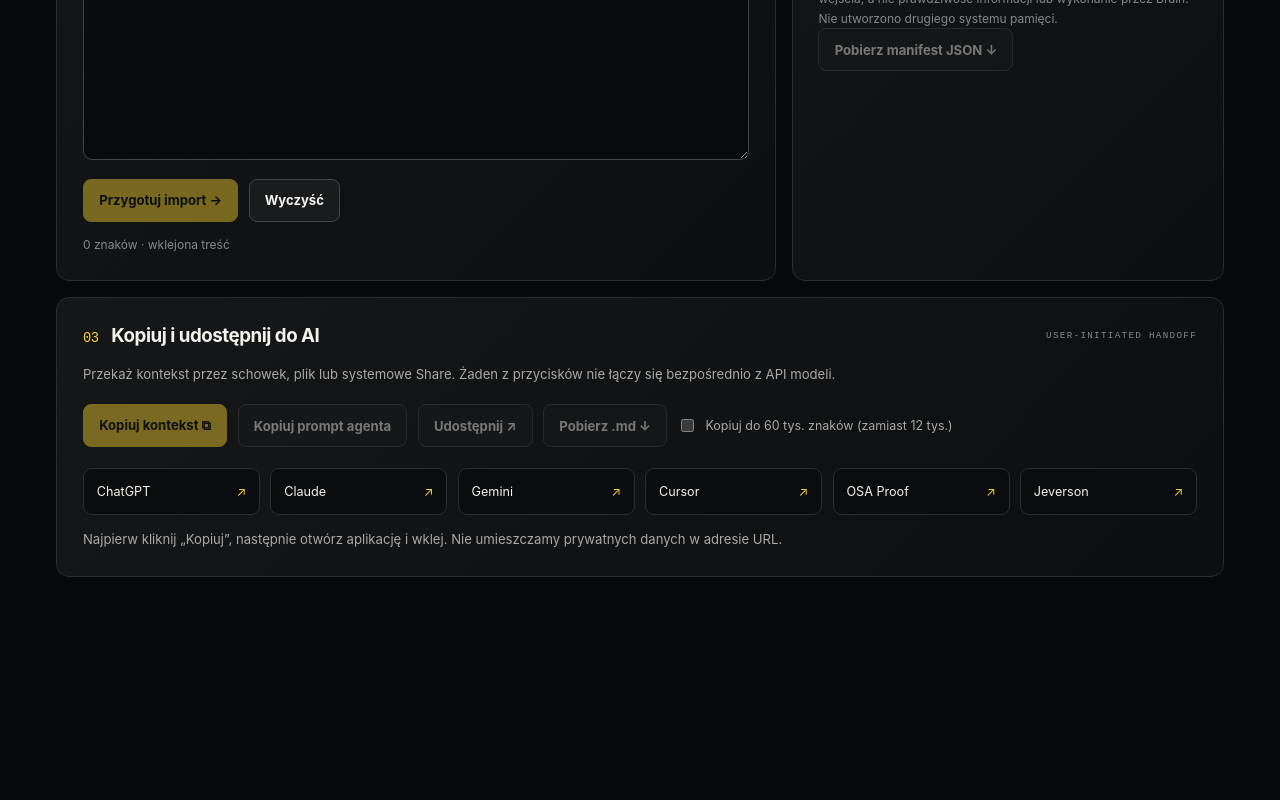
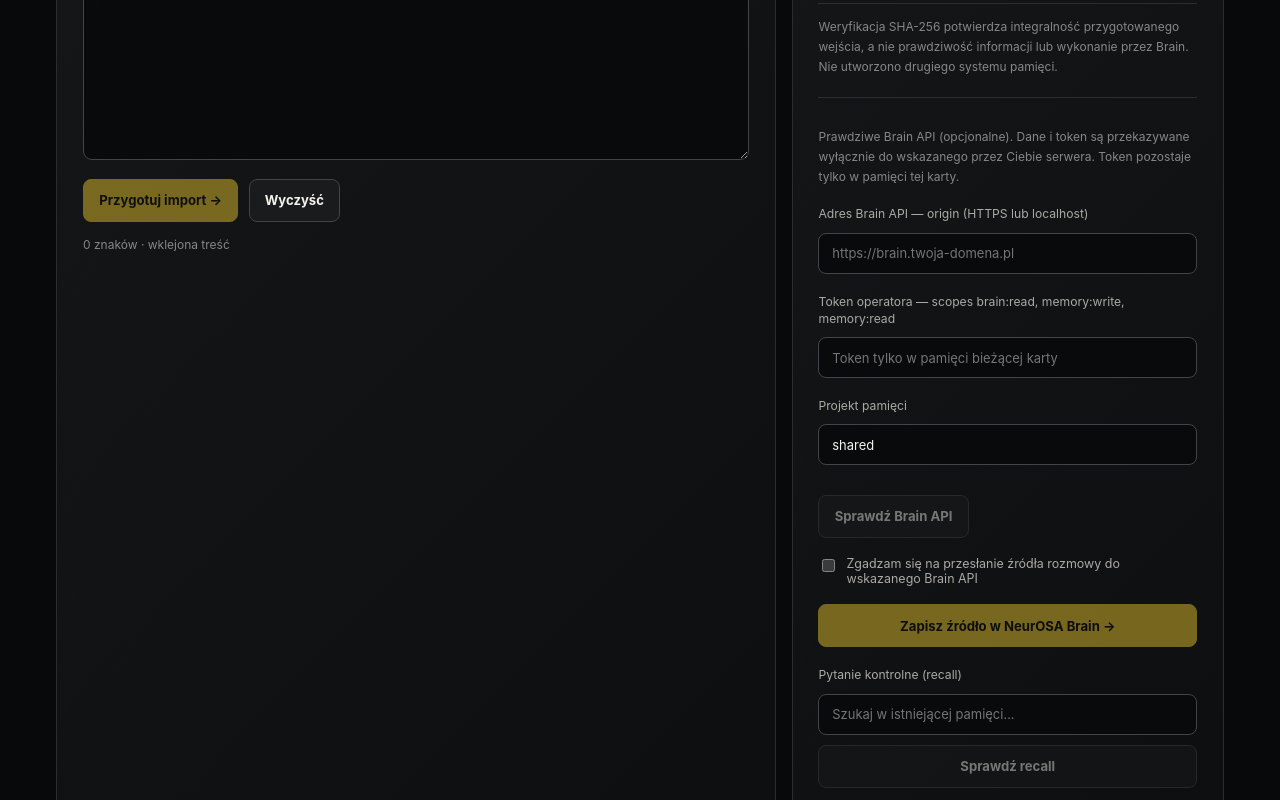
Before and after one commit to HazEOskA/neurosa-human-brain, a Next.js app in the folder apps/brain-web/: page /memory/contextual-export in a window 1280 px wide. Shown: the part 1140-1940 px from the top of the page. Before the commit the page ends 1860 px from the top, so only its background shows below. Built offline with nearby package versions, Linux system fonts and the light colour scheme.

Commit message:
feat(neurosa): opt-in authenticated Brain API observe and recall handoff

```diff
--- a/apps/brain-web/app/osa-hive.css
+++ b/apps/brain-web/app/osa-hive.css
@@ -130,3 +130,10 @@
 }
 @media(max-width:360px){.hive-ecosystem-grid{grid-template-columns:minmax(0,1fr)}.hive-header-right{margin-left:0}}
 @media(prefers-reduced-motion:reduce){.hive-header *{scroll-behavior:auto;animation:none!important;transition:none!important}}
+
+/* Explicit authenticated Brain API opt-in; no direct upload before user approval. */
+.hive-brain-config {display:grid;gap:.64rem;margin:1.3rem 0 1rem;padding:1rem 0;border-top:1px solid var(--h-line)}
+.hive-brain-config>label:not(.hive-switch){color:#aaa9a5;font-size:.76rem;line-height:1.4;margin-top:.55rem}
+.hive-brain-config>input{min-width:0;width:100%;background:#090a0c;color:var(--h-ink);border:1px solid var(--h-line-strong);border-radius:8px;padding:.72rem .8rem;font-size:.81rem;outline-color:var(--h-yellow)}
+.hive-brain-config>.hive-primary,.hive-brain-config>.hive-quiet{width:100%}
+.hive-brain-consent{align-items:flex-start;margin:.5rem 0}
--- a/apps/brain-web/components/contextual-memory-bridge.tsx
+++ b/apps/brain-web/components/contextual-memory-bridge.tsx
@@ -11,6 +11,40 @@
 };
 
 const MAX_BYTES = 6 * 1024 * 1024;
+
+type BrainStatusResponse = { brainId?: string; status?: string; ledgerValid?: boolean };
+
+function canonicalBrainOrigin(raw: string): string {
+  const value = new URL(raw.trim());
+  if (value.protocol !== "https:" && !(value.protocol === "http:" && ["localhost", "127.0.0.1", "[::1]"].includes(value.hostname))) {
+    throw new Error("Brain API wymaga HTTPS; HTTP dozwolone tylko dla localhost.");
+  }
+  if (value.username || value.password || value.hash || value.search || (value.pathname !== "/" && value.pathname !== "")) {
+    throw new Error("Wpisz wyłącznie origin Brain API, bez ścieżki, loginu i parametrów.");
+  }
+  return value.origin;
+}
+
+async function callBrain<T>(origin: string, token: string, path: string, body?: unknown): Promise<T> {
+  const options: RequestInit = {
+    method: body === undefined ? "GET" : "POST",
+    headers: {
+      authorization: "Bearer " + token,
+      ...(body === undefined ? {} : { "content-type": "application/json" }),
+    },
+    cache: "no-store",
+    ...(body === undefined ? {} : { body: JSON.stringify(body) }),
+  };
+  let response: Response;
+  try {
+    response = await fetch(origin + path, options);
+  } catch {
+    throw new Error("Nie można połączyć się z Brain API. Sprawdź adres HTTPS, CORS oraz dostęp do sieci.");
+  }
+  if (!response.ok) throw new Error("Brain API odrzuciło żądanie (HTTP " + response.status + "). Sprawdź scope i token.");
+  return (await response.json()) as T;
+}
+
 const destinations = [
   { name: "ChatGPT", url: "https://chatgpt.com/" },
   { name: "Claude", url: "https://claude.ai/new" },
@@ -58,6 +92,13 @@
   const [message, setMessage] = useState("Dane zostają w tej przeglądarce. Połączenie z Brain API nie jest aktywne.");
   const [busy, setBusy] = useState(false);
   const [longCopy, setLongCopy] = useState(false);
+  const [brainBase, setBrainBase] = useState("");
+  const [brainToken, setBrainToken] = useState("");
+  const [brainProject, setBrainProject] = useState("shared");
+  const [brainReady, setBrainReady] = useState<{ origin: string; brainId: string } | null>(null);
+  const [uploadConsent, setUploadConsent] = useState(false);
+  const [recallQuery, setRecallQuery] = useState("");
+  const [brainWriteStatus, setBrainWriteStatus] = useState("NOT SENT");
   const fileRef = useRef<HTMLInputElement>(null);
 
   async function importFile(event: ChangeEvent<HTMLInputElement>) {
@@ -98,6 +139,68 @@
     if (!navigator.clipboard?.writeText) throw new Error("Schowek niedostępny. Otwórz stronę przez HTTPS lub localhost.");
     await navigator.clipboard.writeText(text);
   }
+
+  async function testBrainConnection(): Promise<void> {
+    if (busy) return;
+    setBusy(true);
+    setBrainReady(null);
+    try {
+      if (!brainToken.trim()) throw new Error("Wpisz token NeurOSA. Nie zapisujemy go w przeglądarce.");
+      const origin = canonicalBrainOrigin(brainBase);
+      const result = await callBrain<BrainStatusResponse>(origin, brainToken, "/api/v1/brain/status");
+      if (typeof result.brainId !== "string" || !result.brainId.trim()) {
+        throw new Error("Status Brain API nie zawiera brainId — brak dowodu połączenia.");
+      }
+      setBrainReady({ origin, brainId: result.brainId });
+      setMessage("Połączenie potwierdzone: " + result.brainId + ". Nie wysłano danych rozmów.");
+    } catch (e) {
+      setMessage(e instanceof Error ? e.message : "Brain API: błąd połączenia.");
+    } finally {
+      setBusy(false);
+    }
+  }
+
+  async function storeInBrain(): Promise<void> {
+    if (!uploadConsent) { setMessage("Zaznacz zgodę na przesłanie przygotowanych danych do NeurOSA Brain."); return; }
+    if (!brainReady || !brainToken) { setMessage("Najpierw potwierdź połączenie z Brain API."); return; }
+    await action(async (data) => {
+      if (data.content.length > 900000) throw new Error("Brain API obsługuje maksymalnie 900 000 znaków jednego dokumentu.");
+      const projectId = brainProject.trim();
+      if (!projectId || projectId.length > 200) throw new Error("Identyfikator projektu musi mieć 1–200 znaków.");
+      const result = await callBrain<{ status?: string; deduplicated?: boolean }>(
+        brainReady.origin, brainToken, "/api/v1/brain/observe", {
+          title: (filename || "OSA HIVE context " + data.source.sha256.slice(0, 12)).slice(0, 500),
+          content: data.content,
+          kind: "observation",
+          projectId,
+          source: { type: "CHAT_EXPORT", id: "osa-hive:" + data.source.sha256, version: data.source.sha256 },
+          idempotencyKey: "osa-hive-" + data.source.sha256,
+        }
+      );
+      if (result.status !== "ZAPAMIĘTANO") throw new Error("Brain API odpowiedziało, ale nie potwierdziło przyjęcia pamięci.");
+      setBrainWriteStatus(result.deduplicated ? "ALREADY STORED" : "ACKNOWLEDGED");
+      setMessage("Brain API potwierdziło " + (result.deduplicated ? "wcześniejszy zapis" : "zapis obserwacji") + ". Nie oznacza to kompilacji grafu.");
+    });
+  }
+
+  async function verifyRecall(): Promise<void> {
+    if (!brainReady || !brainToken) { setMessage("Najpierw połącz się z NeurOSA Brain API."); return; }
+    if (busy) return;
+    setBusy(true);
+    try {
+      if (!recallQuery.trim()) throw new Error("Wpisz zapytanie testowe dla recall.");
+      const result = await callBrain<{ memories?: unknown[] }>(
+        brainReady.origin, brainToken, "/api/v1/brain/recall", {
+          query: recallQuery.trim().slice(0, 500),
+          limit: 5,
+        }
+      );
+      if (!Array.isArray(result.memories)) throw new Error("Brain API nie zwróciło poprawnego pola memories.");
+      setMessage("Recall wykonany przez Brain API. Liczba rekordów: " + result.memories.length + ". Wynik nie ocenia prawdziwości treści.");
+    } catch (e) { setMessage(e instanceof Error ? e.message : "Recall nie powiódł się."); }
+    finally { setBusy(false); }
+  }
+
   const copyLimit = longCopy ? 60000 : 12000;
   return (
     <main className="hive-page">
@@ -135,12 +238,39 @@
           </div>
           <div className="hive-panel hive-status-panel">
             <div className="hive-section-head"><h2><b>02</b> Status połączenia</h2><small>CLAIM ≠ PROOF</small></div>
-            <div className="hive-status-row"><span>NeurOSA Brain API</span><strong>NOT CONNECTED</strong></div>
+            <div className="hive-status-row"><span>NeurOSA Brain API</span><strong>{brainReady ? "CONNECTED / " + brainReady.brainId : "NOT CONNECTED"}</strong></div>
             <div className="hive-status-row"><span>Źródło</span><strong>{prepared ? "PREPARED" : "NOT PREPARED"}</strong></div>
             <div className="hive-status-row"><span>Semantic compile</span><strong>NOT IMPLEMENTED HERE</strong></div>
-            <div className="hive-status-row"><span>Graph / recall</span><strong>NOT TESTED</strong></div>
+            <div className="hive-status-row"><span>Graph compile</span><strong>NOT IMPLEMENTED HERE</strong></div>
+            <div className="hive-status-row"><span>Brain write</span><strong>{brainWriteStatus}</strong></div>
             <p className="hive-note">Weryfikacja SHA-256 potwierdza integralność przygotowanego wejścia, a nie prawdziwość informacji lub wykonanie przez Brain. Nie utworzono drugiego systemu pamięci.</p>
             {prepared && <code className="hive-sha">{prepared.source.sha256}</code>}
+
+            <div className="hive-brain-config">
+              <p className="hive-note">Prawdziwe Brain API (opcjonalne). Dane i token są przekazywane wyłącznie do wskazanego przez Ciebie serwera. Token pozostaje tylko w pamięci tej karty.</p>
+              <label htmlFor="brain-origin">Adres Brain API — origin (HTTPS lub localhost)</label>
+              <input id="brain-origin" type="url" placeholder="https://brain.twoja-domena.pl" value={brainBase} autoComplete="off" spellCheck={false}
+                onChange={(event) => { setBrainBase(event.target.value); setBrainReady(null); }} />
+              <label htmlFor="brain-token">Token operatora — scopes brain:read, memory:write, memory:read</label>
+              <input id="brain-token" type="password" value={brainToken} autoComplete="off" placeholder="Token tylko w pamięci bieżącej karty"
+                onChange={(event) => { setBrainToken(event.target.value); setBrainReady(null); }} />
+              <label htmlFor="brain-project">Projekt pamięci</label>
+              <input id="brain-project" value={brainProject} onChange={(event) => setBrainProject(event.target.value)} maxLength={200} />
+              <div className="hive-actions">
+                <button className="hive-quiet" disabled={busy || !brainBase || !brainToken} onClick={() => void testBrainConnection()}>Sprawdź Brain API</button>
+              </div>
+              <label className="hive-switch hive-brain-consent">
+                <input type="checkbox" checked={uploadConsent} onChange={(event) => setUploadConsent(event.target.checked)} />
+                Zgadzam się na przesłanie źródła rozmowy do wskazanego Brain API
+              </label>
+              <button className="hive-primary" disabled={busy || !brainReady || !raw.trim() || !uploadConsent}
+                onClick={() => void storeInBrain()}>Zapisz źródło w NeurOSA Brain →</button>
+              <label htmlFor="brain-recall">Pytanie kontrolne (recall)</label>
+              <input id="brain-recall" value={recallQuery} onChange={(event) => setRecallQuery(event.target.value)} maxLength={500}
+                placeholder="Szukaj w istniejącej pamięci..." />
+              <button className="hive-quiet" disabled={busy || !brainReady || !recallQuery.trim()} onClick={() => void verifyRecall()}>Sprawdź recall</button>
+            </div>
+
             <button className="hive-quiet" disabled={!raw.trim() || busy} onClick={() => void action((data) => {
               objectDownload("neurosa-import.json", JSON.stringify(data, null, 2), "application/json");
               setMessage("Zapisano lokalny manifest. Nie wykonano żadnego requestu do API.");
```
Also changed, not shown: 1 other file (tests, documents, lock files or other folders).
